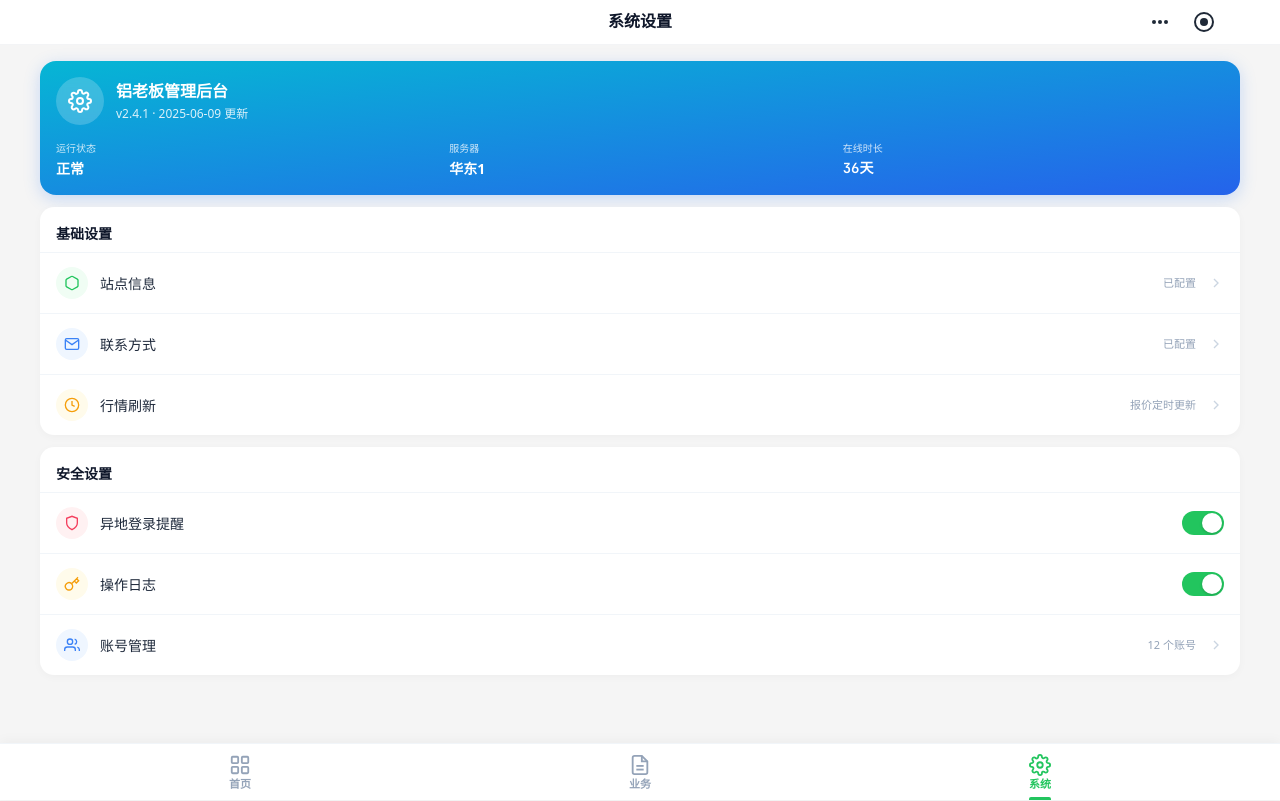
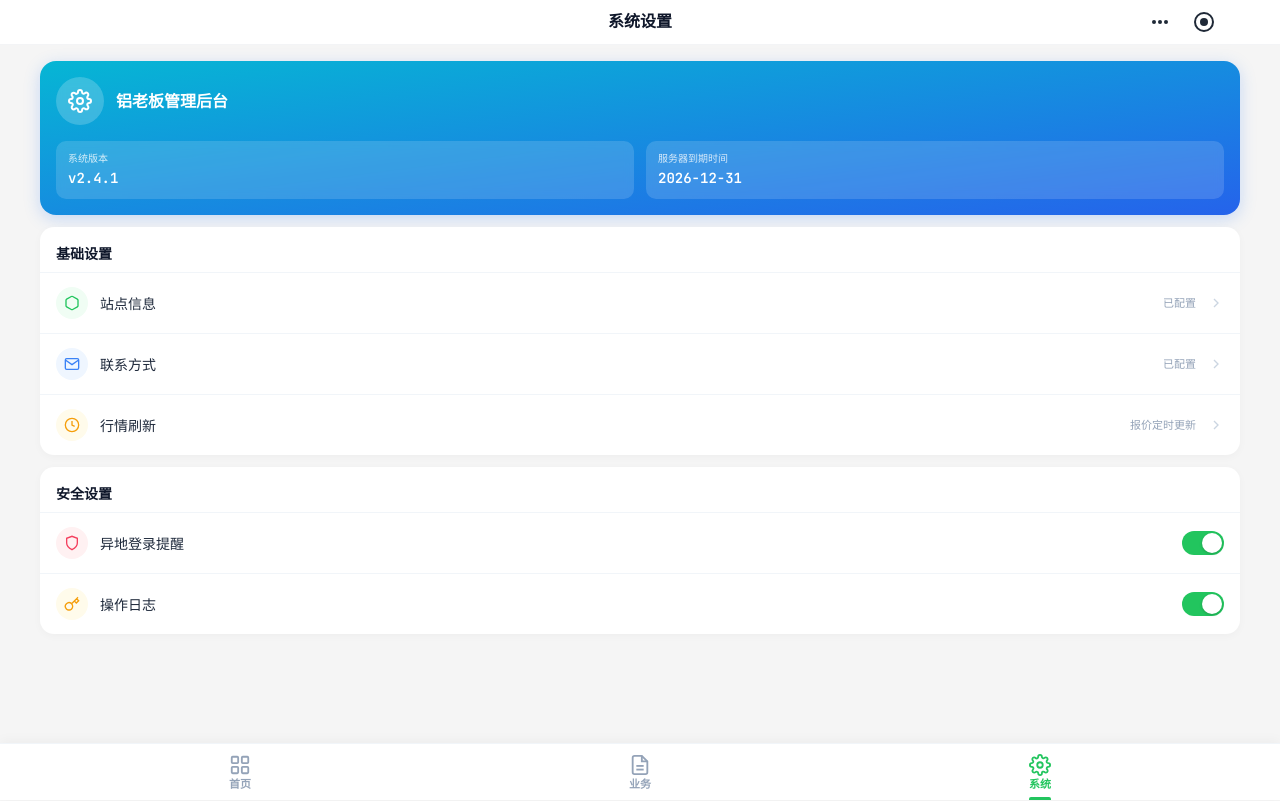
Before and after one commit to zhukafu/recycle-prototype, a website built with Vite: page admin/system.html in a window 1280 px wide. Built offline with nearby package versions, Linux system fonts and the light colour scheme; a web font is replaced by a local one.

Commit message:
refactor(admin): 移除付费信息及部分配置入口

```diff
--- a/admin/system.html
+++ b/admin/system.html
@@ -52,21 +52,16 @@
                     </div>
                     <div class="flex-1">
                         <h2 class="text-[16px] font-bold">铝老板管理后台</h2>
-                        <p class="text-[12px] opacity-85 mt-0.5">v2.4.1 · 2025-06-09 更新</p>
                     </div>
                 </div>
-                <div class="grid grid-cols-3 gap-3 mt-4">
-                    <div>
-                        <p class="text-[10px] opacity-80">运行状态</p>
-                        <p class="text-[14px] font-bold mt-0.5">正常</p>
+                <div class="grid grid-cols-2 gap-3 mt-4">
+                    <div class="bg-white/15 backdrop-blur-sm rounded-[10px] px-3 py-2.5">
+                        <p class="text-[10px] opacity-80">系统版本</p>
+                        <p class="text-[14px] font-bold mt-0.5 font-mono">v2.4.1</p>
                     </div>
-                    <div>
-                        <p class="text-[10px] opacity-80">服务器</p>
-                        <p class="text-[14px] font-bold mt-0.5">华东1</p>
-                    </div>
-                    <div>
-                        <p class="text-[10px] opacity-80">在线时长</p>
-                        <p class="text-[14px] font-bold mt-0.5 font-mono">36天</p>
+                    <div class="bg-white/15 backdrop-blur-sm rounded-[10px] px-3 py-2.5">
+                        <p class="text-[10px] opacity-80">服务器到期时间</p>
+                        <p class="text-[14px] font-bold mt-0.5 font-mono">2026-12-31</p>
                     </div>
                 </div>
             </section>
@@ -117,14 +112,6 @@
                     <span class="flex-1 text-left text-[14px] text-metal-800">操作日志</span>
                     <div class="switch on" data-switch></div>
                 </div>
-                <a href="user-list.html" class="w-full flex items-center gap-3 px-4 py-3.5 tap-active no-underline border-t border-metal-100">
-                    <div class="w-8 h-8 rounded-full bg-blue-50 flex items-center justify-center flex-shrink-0">
-                        <svg width="16" height="16" viewBox="0 0 24 24" fill="none" stroke="#3b82f6" stroke-width="2"><path d="M17 21v-2a4 4 0 0 0-4-4H5a4 4 0 0 0-4 4v2"/><circle cx="9" cy="7" r="4"/><path d="M23 21v-2a4 4 0 0 0-3-3.87M16 3.13a4 4 0 0 1 0 7.75"/></svg>
-                    </div>
-                    <span class="flex-1 text-left text-[14px] text-metal-800">账号管理</span>
-                    <span class="text-[11px] text-metal-400">12 个账号</span>
-                    <svg class="text-metal-300" width="16" height="16" viewBox="0 0 24 24" fill="none" stroke="currentColor" stroke-width="2"><path d="M9 18l6-6-6-6"/></svg>
-                </a>
             </section>
 
             <div class="h-4"></div>
```
Also changed, not shown: admin/business.html (+0 -20 lines).
